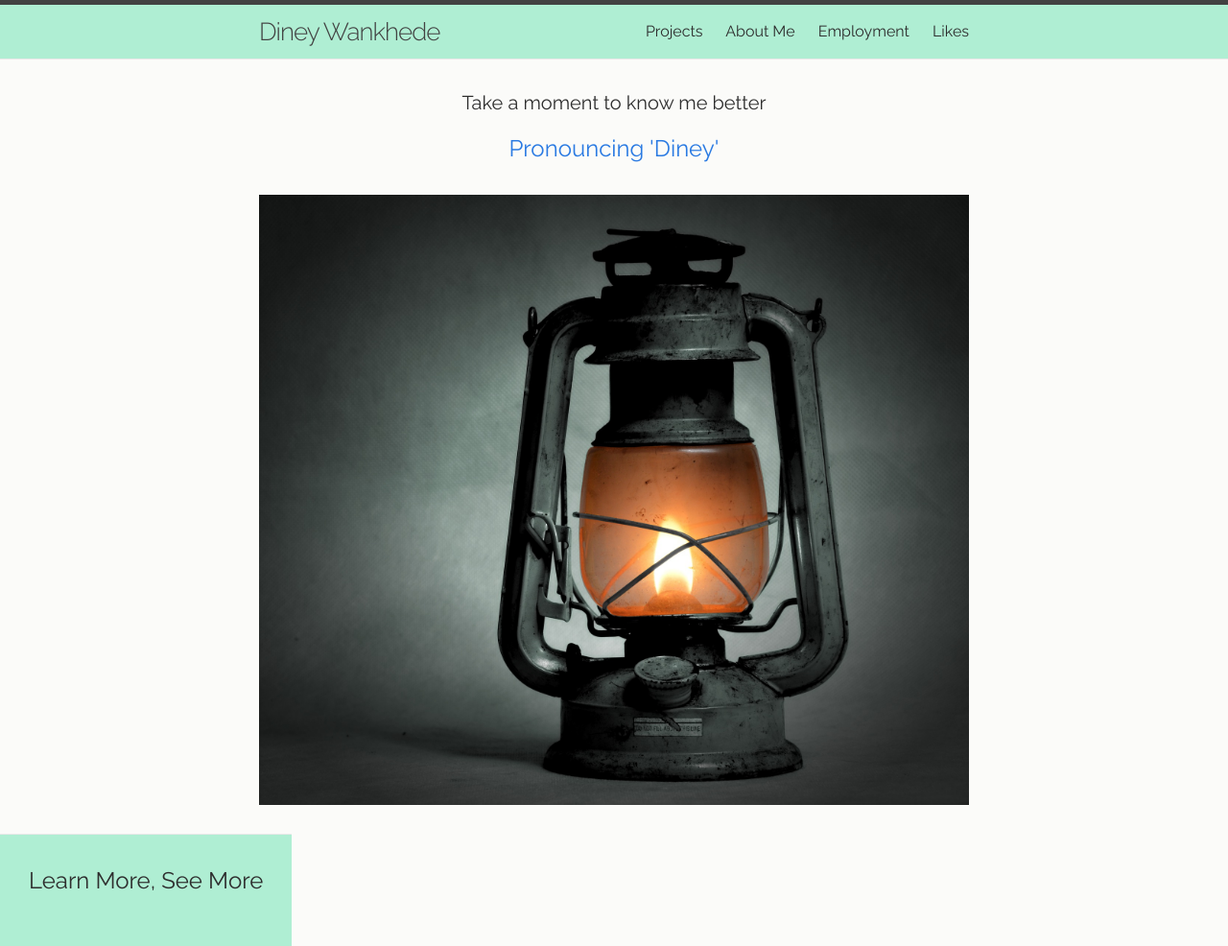
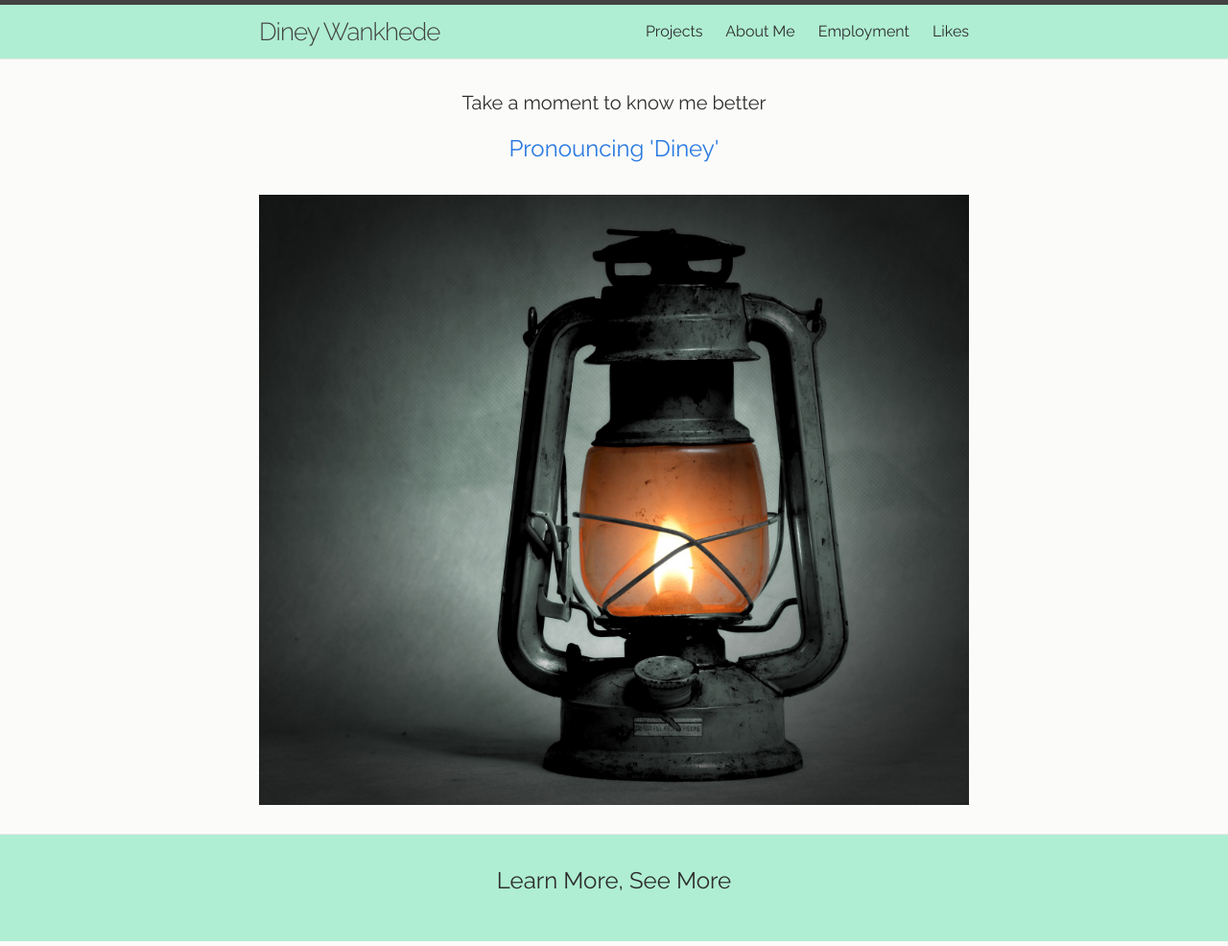
Before and after one commit to dineyw23/dineyw23.github.io, a Jekyll site: the page built from index.html, in a window 1280 px wide. Shown: the whole page at 96% size. Built offline with Jekyll 4.4.1, drawn with Linux system fonts in a browser that asks for light colours; comment, search, counter and statistics services are not loaded.

Commit message:
absolute position

```diff
--- a/_sass/_layout.scss
+++ b/_sass/_layout.scss
@@ -101,8 +101,9 @@
     border-top: 1px solid $grey-color-light;
     padding: $spacing-unit 0;
     background-color: $head-foot-color;
-    min-height: 56px;
-    position:absolute;
+    min-height:100%;
+
+
 }
 /*
 .footer-heading {
@@ -121,8 +122,14 @@
     font-size: 12px;
     color: $grey-color;
     margin-left: 0;//-$spacing-unit / 2;
+    min-height: 100%;
+      height: auto !important; /* This line and the next line are not necessary unless you need IE6 support */
+        height: 100%;
+          margin: 0 auto -155px; /* the bottom margin is the negative value of the footer's height */
     @extend %clearfix;
+
 }
+
 /*
 .footer-col-1 {
   width: -webkit-calc(50%) - (#{$spacing-unit} / 2));
```
